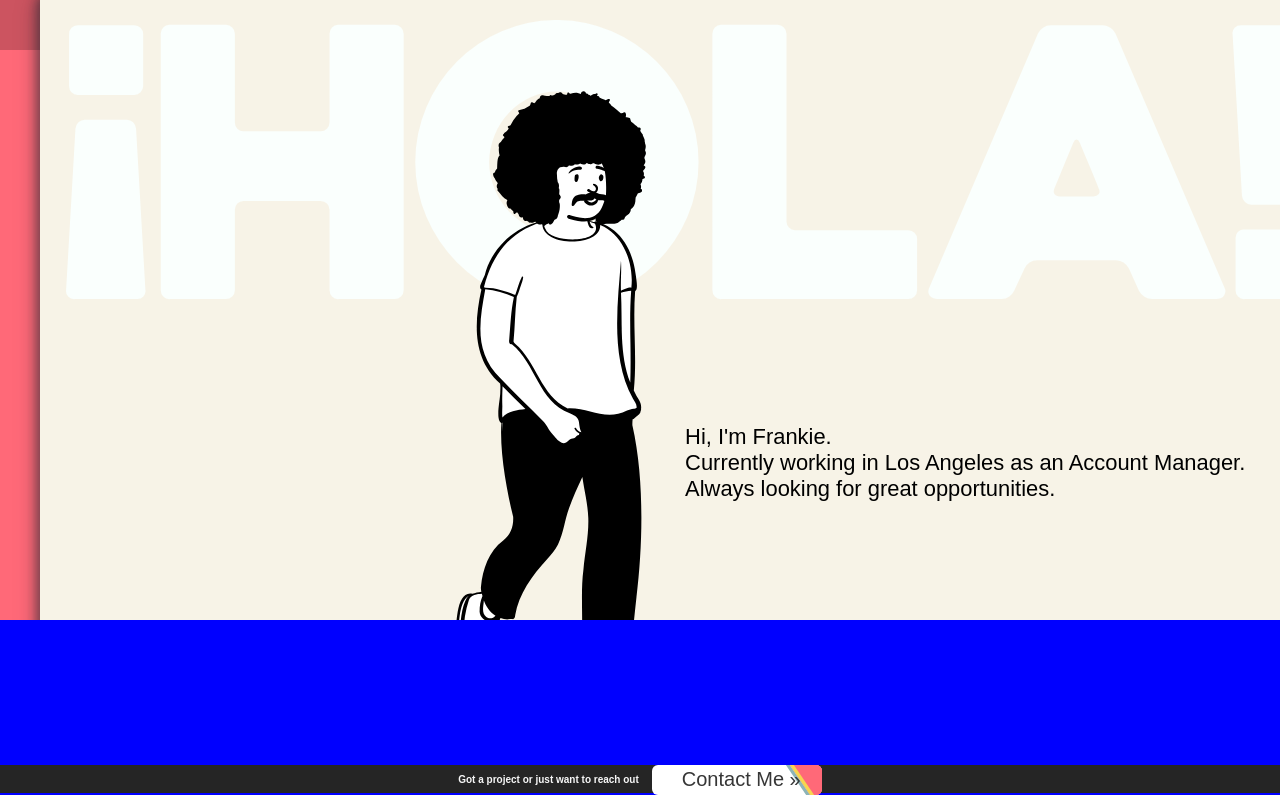
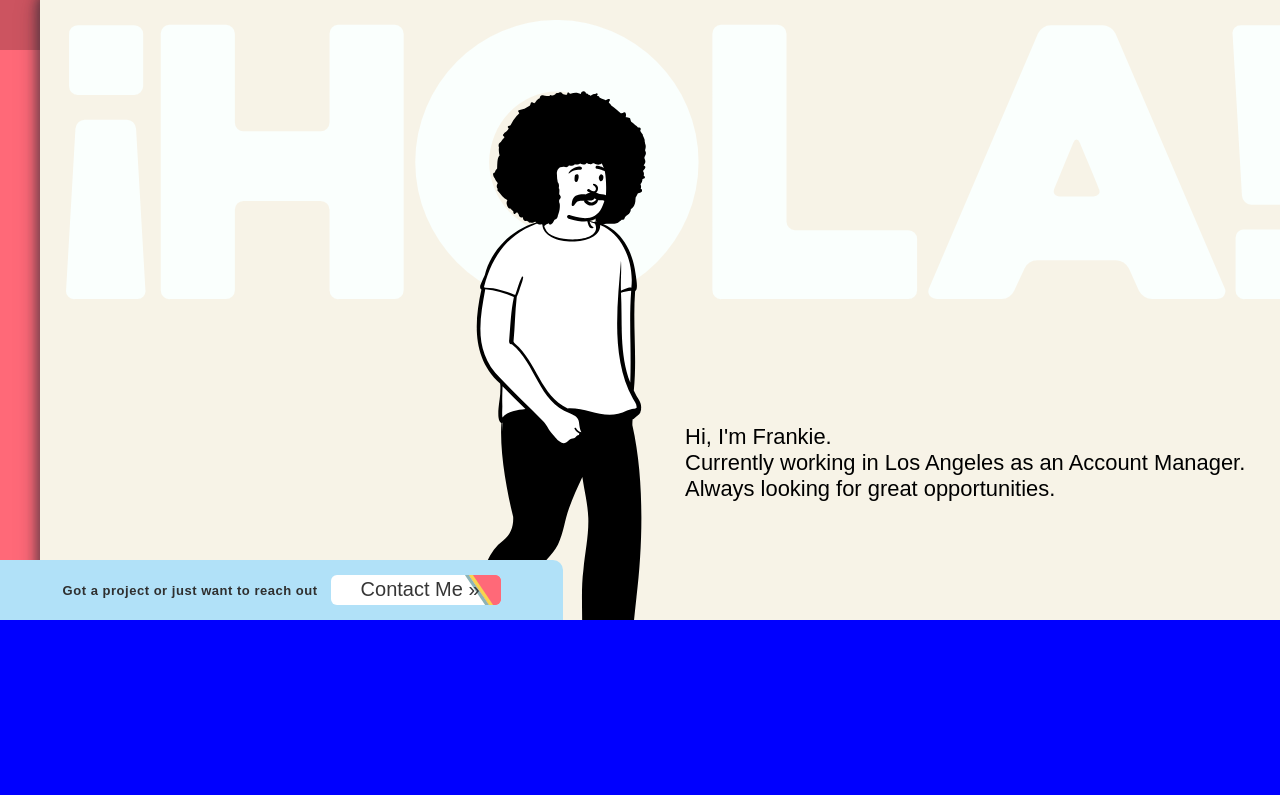
Before and after one commit to anayafj/portfolio-site-anaya, a Next.js app: page / in a window 1280 px wide. Shown: the part 180-975 px from the top of the page. After the commit the page ends 800 px from the top, so only its background shows below. Built offline with nearby package versions, Linux system fonts and the light colour scheme; a web font is replaced by a local one.

Commit message:
Footer & header set, both need makeup; next - Nav

```diff
--- a/pages/layout/Footer.js
+++ b/pages/layout/Footer.js
@@ -35,33 +35,25 @@ export default function Footer() {
 		`${pageName === null ? '' : 'shift'}`,
 	);
 
-	let portfolioGreyBar = myStyles(
-		{ bottomGrey: true },
-		`${pageName === 'portfolio' ? 'showBar' : ''}`,
-	);
-
 	return (
 		<footer className={footerStyles}>
-			<div className={portfolioGreyBar}></div>
-			<div className={styles.footerMain}>
-				<div className={styles.greyBar}></div>
 			<div className={styles.ctaContent}>
 				{renderContactHeader()}
+
 				<div onClick={handleContactClick} className={styles.cta}>
 					<div className={styles.ctaBg}>
 						<div className={styles.blue}></div>
 						<div className={styles.yellow}></div>
 						<div className={styles.pink}></div>
 					</div>
-						<h2>
-							Contact Me <span>&#187;</span>
-						</h2>
+					<h2>Contact Me <span>&#187;</span></h2>
 				</div>
+
 			</div>
-			</div>
-			<small>
+
+			{/* <small>
 				<span>&copy;</span>2022 Anayadev.com. All rights reserved.
-			</small>
+			</small> */}
 		</footer>
 	)
 }
--- a/styles/layouts/Footer.module.scss
+++ b/styles/layouts/Footer.module.scss
@@ -1,90 +1,33 @@
 @use '../../styles/util/variables';
 @import '../../styles/util/mixins.scss';
 
+$footer-text-color : #2F2F2F;
+
 .footer {
 	display: flex;
-	// position: sticky;
-	justify-content: flex-end;
-	width: 100%;
-	// margin-top: auto;
-	margin-top: 1%;
-	min-height: 54px;
-	// height: 54px;
-	// margin-top: 3vw;
+	position: absolute;
+	width: 44%;
+	bottom: 0;
+	min-height: 60px;
+	border-radius: 0 10px 0 0;
 	flex-wrap: wrap;
+	background-color: #B1E1F8;
 
-	.bottomGrey {
-		display: none;
-		position: absolute;
-		width: 100%;
-		height: inherit;
-		background-color: variables.$color-bgGray;
-
-		&.showBar {
-			display: block;
-		}
-	}
-
-	&.shift {
-		flex-direction: column;
-		margin-top: unset;
-
-		.footerMain {
-			align-items: flex-start;
-
-			.greyBar {
-				display: none;
-			}
-
-			.ctaContent {
-				display: inline-flex;
-				position: relative;
-				align-items: center;
-
-				.cta {
-					margin-left: 14px;
-				}
-			}
-		}
-
-		small {
-			justify-content: unset;
-			align-items: unset;
-			margin: 4px 0 0 10px;
-		}
-	}
-
-	.footerMain {
-		// display: inline-flex;
-		// position: relative;
-		// flex-direction: column;
-		// align-items: center;
-		display: flex;
-		justify-content: center;
-		width: 100%;
-		// height: 100;
-
-		.greyBar {
-			position: absolute;
-			// top: 2px;
-			width: 100%;
-			// height: calc((24px / 54px) * 100%);
-			height: 3.5%;
-			// max-height: 24px;
-			background-color: variables.$color-overlayDrkGray;
-		}
 
 	.ctaContent {
 		display: flex;
 		align-items: center;
-			position: absolute;
+		justify-content: center;
+		width: 100%;
 
 		h1 {
 			display: inline-block;
 			position: relative;
 			font-family: variables.$font-family-heavitas;
-				font-size: 10px;
-				color: variables.$color-textOffWhite;
+			font-size: 13px;
+			letter-spacing: .04em;
+			color: $footer-text-color;
+			-webkit-font-smoothing: subpixel-antialiased;
 		}
 
 		.cta {
@@ -144,8 +87,6 @@
 				margin: 0;
 			}
 		}
-		}
-	}
 
 		small {
 			display: flex;
@@ -160,3 +101,4 @@
 			color: #686868;
 		}
 		}
+		}
--- a/styles/layouts/Layout.module.scss
+++ b/styles/layouts/Layout.module.scss
@@ -2,9 +2,9 @@
 @import '../util/mixins';
 
 .container {
-	// display: flex;
+	display: flex;
     min-height: 100vh;
-	// flex-direction: column;
+	flex-direction: column;
 	height: 100vh;
 	background-color: variables.$color-pink;
 	overflow: hidden;
@@ -41,15 +41,6 @@
 		}
 	}
 
-	.rightColumn {
-		pointer-events: none;
-		position: fixed;
-		right: 0;
-		height: 100%;
-		border-right: 20px solid variables.$color-teal;
-		// z-index: 1;
-	}
-
 	.wrapper {
 		width: 100%;
 		margin: 0 auto;
```
Also changed, not shown: pages/layout/layout.js (+0 -10 lines). Lines whose indentation alone changed are shown as unchanged.
